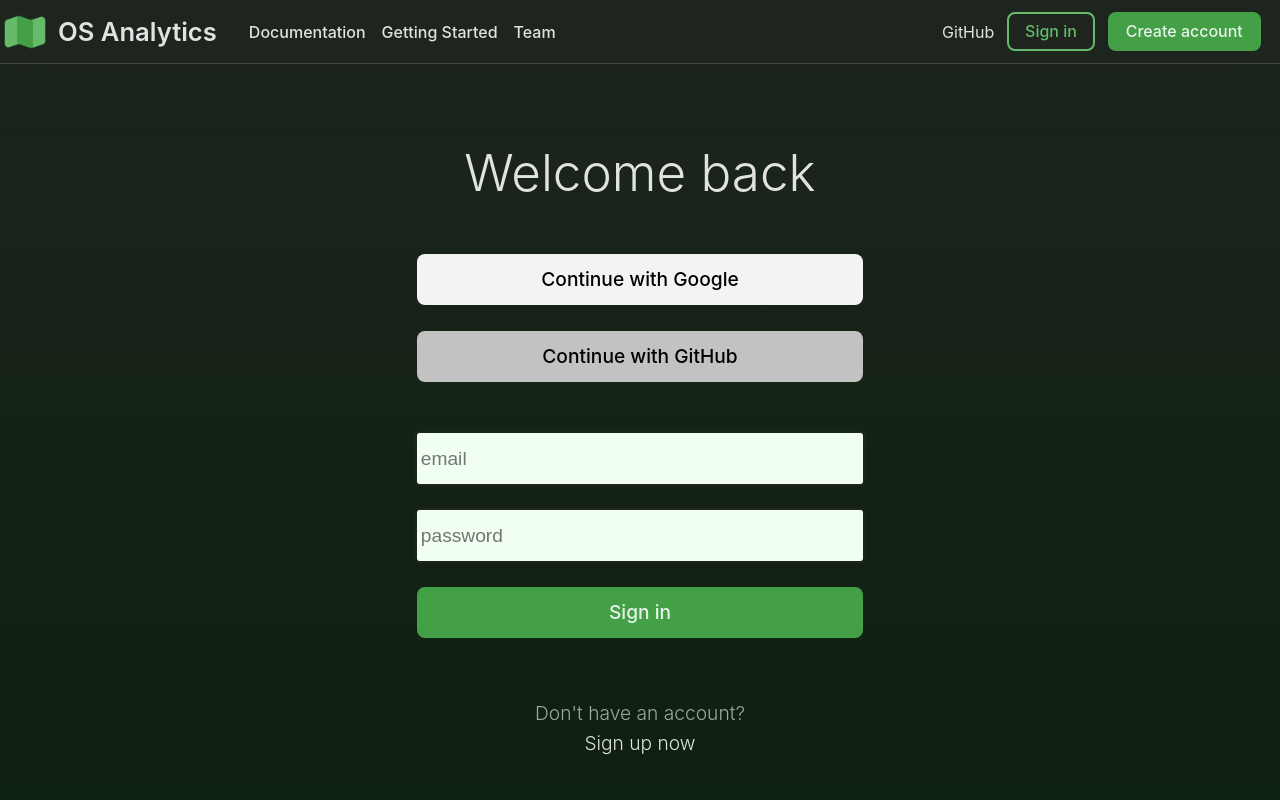
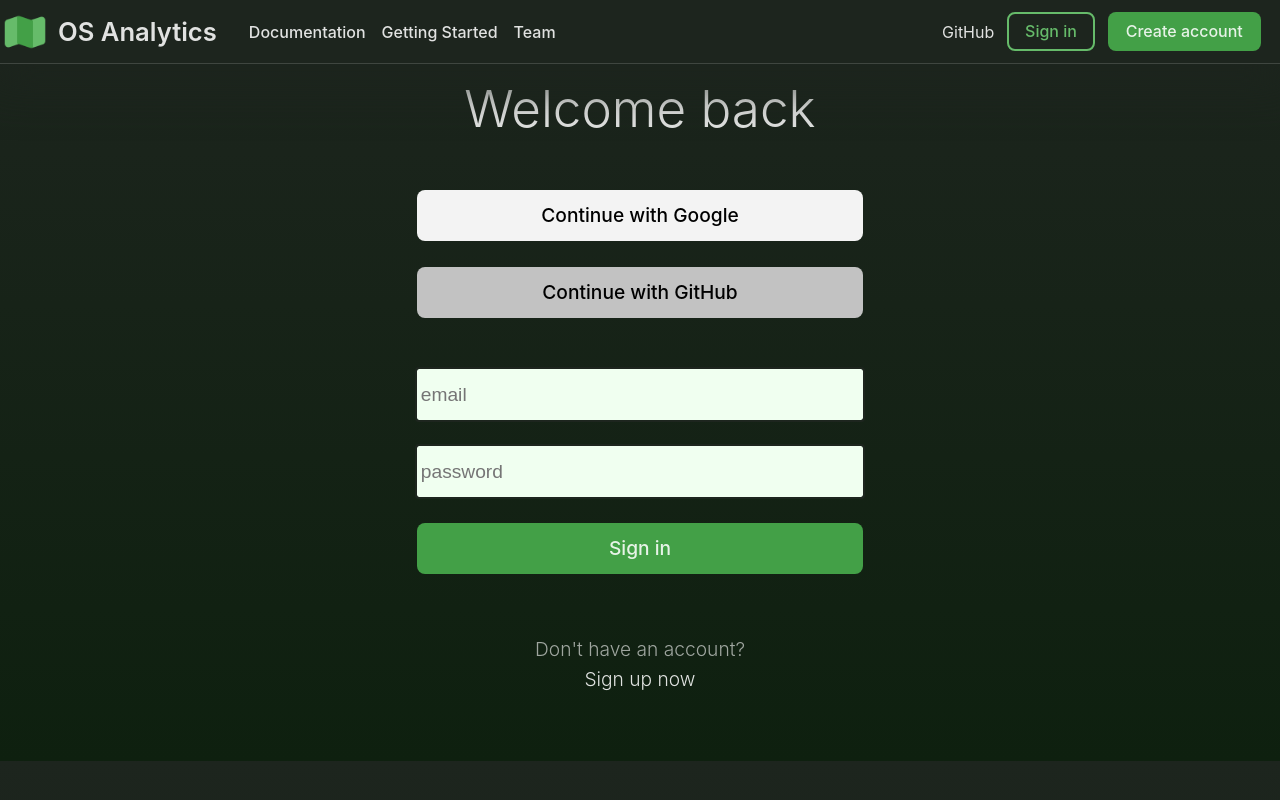
Before and after one commit to oslabs-beta/OS-Analytics, a React (Vite) app in the folder client/: page /login in a window 1280 px wide. Built offline with nearby package versions, Linux system fonts and the light colour scheme; no server answers.

Commit message:
save commit

```diff
--- a/client/src/components/Login/Login.tsx
+++ b/client/src/components/Login/Login.tsx
@@ -1,4 +1,4 @@
-import React, { useState } from 'react';
+import React, { useState,useEffect } from 'react';
 import styles from './Login.module.css';
 import axios from 'axios';
 import { useAtom } from 'jotai';
@@ -6,17 +6,24 @@ import { loadingAtom, activeUserAtom} from '../../state/Atoms';
 import Navbar from '../Navbar/Navbar';
 import NavMobile from '../Navbar/NavMobile';
 import { Link } from 'react-router-dom';
+import Loading from '../Loading/Loading';
+
 
 
 
 export default function Login() {
-
   const [, setActiveUser] = useAtom(activeUserAtom)
-  // const [loadingAtom,setloadingAtom] = useAtom(loadingAtom);
+  const [isLoading, setLoading] = useAtom(loadingAtom)
   const [formData, setFormData] = useState({
     email: '',
     password: '',
   });
+
+  const [pageLoading, setPageLoading] = useState(true);
+
+
+
+
   function handleChange(e:React.ChangeEvent<HTMLInputElement>) {
     setFormData({
       ...formData,
@@ -24,29 +31,36 @@ export default function Login() {
     });
   }
 
+
+
+
+
   async function handleSubmit(e: React.FormEvent<HTMLFormElement>) {
     e.preventDefault();
-    // setloadingAtom(true)
+    setLoading(true)
     try{
     const response = await axios.post ('/api/auth/login', formData)
     console.log(response.data);
     setActiveUser(response.data.email);
-    localStorage.setItem('token', response.data.token)
     }
 
     catch (err: any){
       console.log(err.message)
     }finally {
-      // setloadingAtom(false)
+      setLoading(false)
     }
     // const content = formData;
     // console.log(content);
   }
+  // if (isLoading || pageLoading) {
+  //   return <Loading />;
+  // }
 
   return (
-    <div className="viewNoSide">
+    <>
       <Navbar />
       <NavMobile />
+      {/* {isLoading && <Loading />} */}
       <div className={styles.login}>
         <h2>Welcome back</h2>
         <div className={styles.oathButtons}>
@@ -94,6 +108,6 @@ export default function Login() {
           </Link></p>
         </div>
       </div>
-    </div>
+    </>
   );
 }
--- a/client/src/state/Atoms.tsx
+++ b/client/src/state/Atoms.tsx
@@ -5,7 +5,7 @@ import { atom } from 'jotai';
 export const activeUserAtom = atom<string>('');
 export const activeNavAtom = atom<boolean>(false);
 
-export const loadingAtom = atom<boolean>(false);
+export const loadingAtom = atom<boolean>(true);
 // export const authAtom = atom<boolean>(true);
 
 // User's Click Data
```
